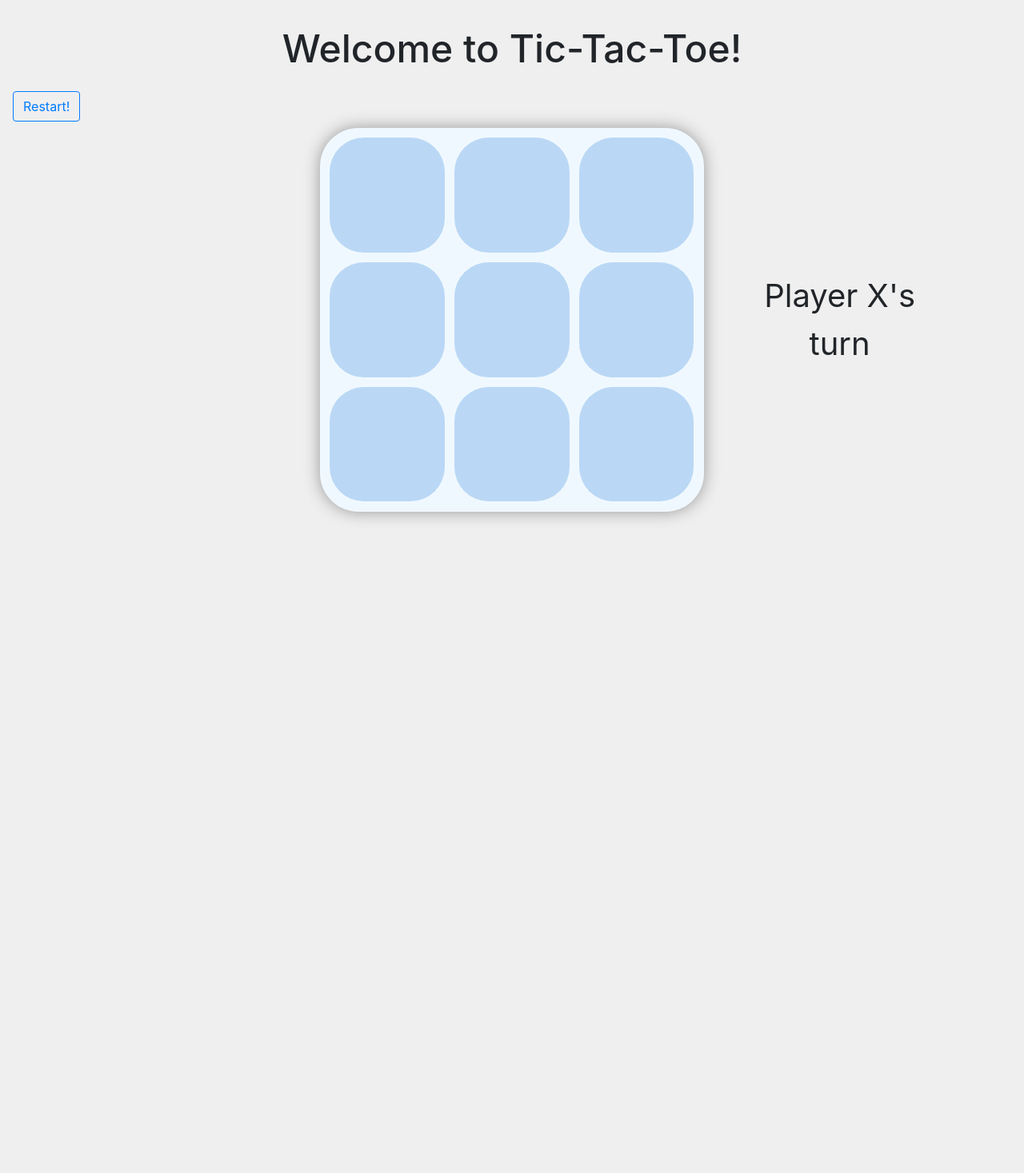
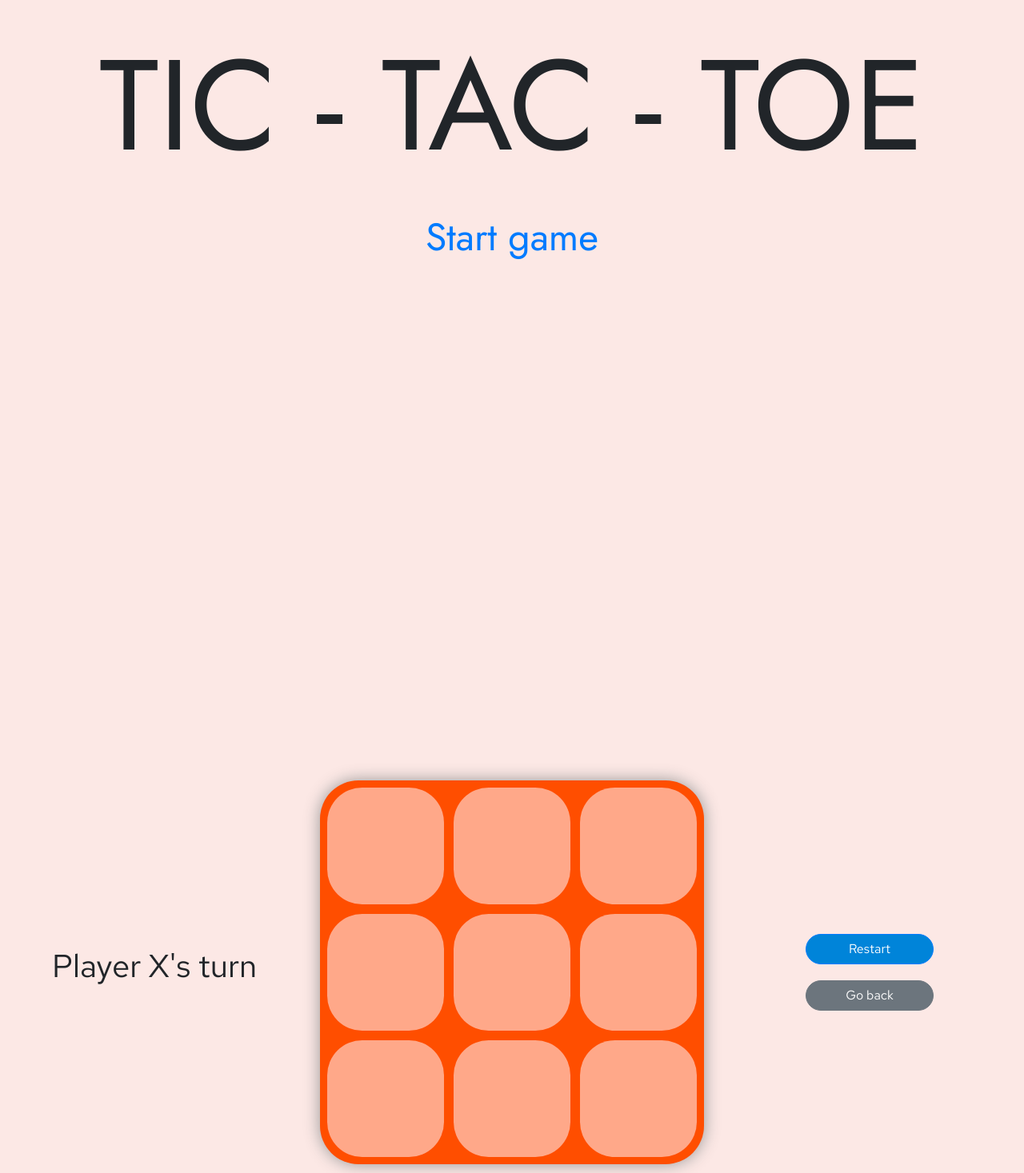
Before and after one commit to numannaeem/tic-tac-toe, a website: page index.html in a window 1280 px wide. Shown: the whole page at 80% size. Before the commit the page ends 800 px from the top, so only its background shows below. Drawn offline with nearby package versions, Linux system fonts and the light colour scheme.

Commit message:
Responsive, front page added #2

```diff
--- a/index.html
+++ b/index.html
@@ -7,16 +7,37 @@
 
     <link rel="stylesheet" href="https://cdn.jsdelivr.net/npm/bootstrap@4.6.0/dist/css/bootstrap.min.css"
     integrity="sha384-B0vP5xmATw1+K9KRQjQERJvTumQW0nPEzvF6L/Z6nronJ3oUOFUFpCjEUQouq2+l" crossorigin="anonymous">
+    <link href='https://fonts.googleapis.com/css?family=Jost|Red Hat Text|Spartan|Cabin' rel='stylesheet'>
     <link rel="stylesheet" href="./node_modules/font-awesome/css/font-awesome.css">
     <link rel="stylesheet" href="./styles.css">
 
     <title>Tic-Tac-Toe</title>
 </head>
+
+
 <body>
 
-    <h2>Welcome to Tic-Tac-Toe!</h2>
+    <div id="frontpage">
+        <div class="row">
+            <div class="col-12">
+                <h1>TIC - TAC - TOE</h1>
+            </div>
+        </div>
+        <div class="row">
+            <div class="col">
 
-    <div class="board">
+                <h2><a href="#gamepage">Start game</a></h2>
+            </div>
+        </div>
+    </div>
+
+    <div  id="gamepage">
+        <div class="row">
+            <div class="col-12 col-lg align-self-center text-center">
+                <p id="player-text">Player X's turn</p>
+            </div>
+            <div class="col align-self-center order-first order-lg-0">
+                <div class="board mx-auto mt-5 mb-4 my-lg-2">
                     <div class="board-box">
                         <div class="board-cell" data-id="0">
                         </div>
@@ -54,9 +75,14 @@
                         </div>
                     </div>
                 </div>
+            </div>
+            <div class="col align-self-center text-center align-content-center">
+                <button id="restart-btn" class="btn btn-primary " onclick="resetboard()">Restart</button>
+                <a id="back-btn" class="btn btn-secondary" href="#frontpage">Go back</a>
+            </div>
 
-    <p id="player-text">Player X's turn</p>
-    <button id="restart-btn" class="btn btn-outline-primary" onclick="resetboard()">Restart!</button>
+        </div>
+    </div>
 
     <script
   src="https://code.jquery.com/jquery-3.6.0.slim.min.js"
--- a/scripts.js
+++ b/scripts.js
@@ -65,7 +65,7 @@ function changePlayer() {
 }
 function winner(player) {
     for(let a in position)
-        $(`[data-id=${position[a]}]`).css('background-color','lightgreen')
+        $(`[data-id=${position[a]}]`).css('background-color','#ffd743')
     $('.board-cell').off();
     let winnertext= player + " wins! :)"
     if(player == 'draw')
@@ -75,7 +75,7 @@ function winner(player) {
 
 function resetboard() {
     console.log('Restarted')
-    $(`.board-cell`).css('background-color','#bad8f5')
+    $(`.board-cell`).css('background-color','#ffa889')
     $('.board-cell').removeClass('X O')
     turn = 'X'
     gameWinner = ""
--- a/styles.css
+++ b/styles.css
@@ -1,27 +1,40 @@
 html {
+    scroll-behavior: smooth;
     font-size: 16px;
 }
+h1,h2 {
+    font-family: 'Jost', sans-serif;
+    text-align: center;
+    margin: 10px;
+    padding: 10px;
+}
+body {
+    font-family: 'Red Hat Text', sans-serif;
+    padding: 1rem;
+    background-color: #fce8e5;
+    overflow: hidden;
+}
 
-body {
-    padding: 1rem;
-    background-color: #efefef;
-    overflow-y: hidden;
+h1 {
+    font-size: 20vmin;
 }
 
 h2 {
-    text-align: center;
-    padding: 16px;
     font-size: 3rem;
 }
 
+#frontpage, #gamepage {
+    height: 100vh;
+}
+
+#gamepage > .row {
+    height: 100%;
+}
+
 .board {
-    position: absolute;
-    left: 50%;
-    top: 50%;
-    transform: translate(-50%, -50%);
     width: 60vmin;
     height: 60vmin;
-    background-color: aliceblue;
+    background-color: #ff4e00;
     border-radius: 10%;
     box-shadow: 0px 0px 20px rgb(151, 151, 151);
     padding: 0.5%;
@@ -35,7 +48,7 @@ h2 {
 }
 
 .board-cell {
-    background-color: #bad8f5;
+    background-color: #ffa889;
     border-radius: 30%;
     width: 100%;
     height: 100%;
@@ -62,8 +75,26 @@ h2 {
 #player-text {
     text-align: center;
     font-size: 2.5rem;
-    position: absolute;
-    left: 82%;
-    top: 50%;
-    transform: translate(-50%, -50%);
 }
+
+.btn {
+    min-width: 160px;
+    margin: 10px;
+    border-radius: 20px;
+}
+
+#restart-btn {
+    background-color: #0084d9 ;
+}
+
+#restart-btn:hover {
+    background-color: #025ab1;
+}
+
+
+@media only screen and (max-width: 540px) {
+    .board {
+        width: 85vw;
+        height: 85vw;
+    }
+}
```
Lines whose indentation alone changed are shown as unchanged.
